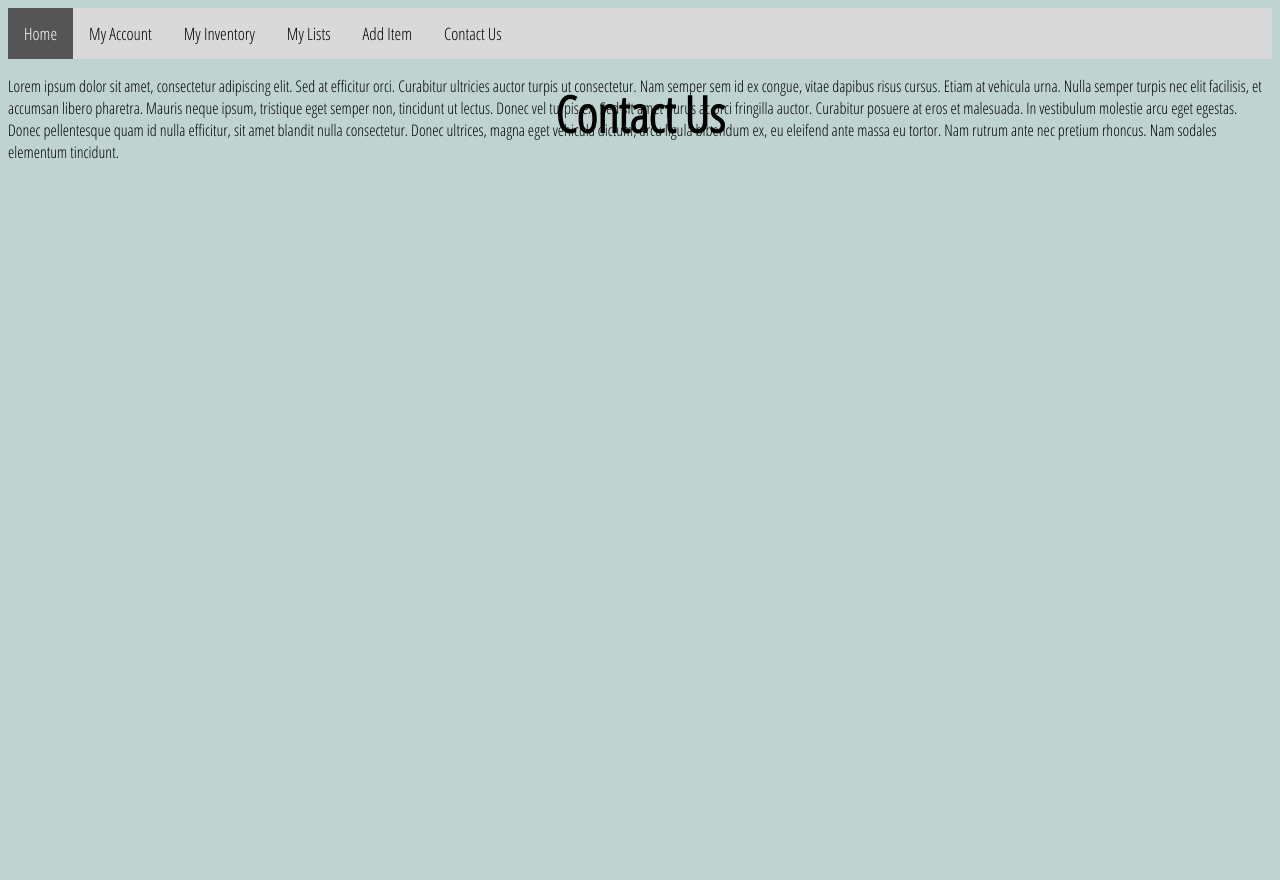
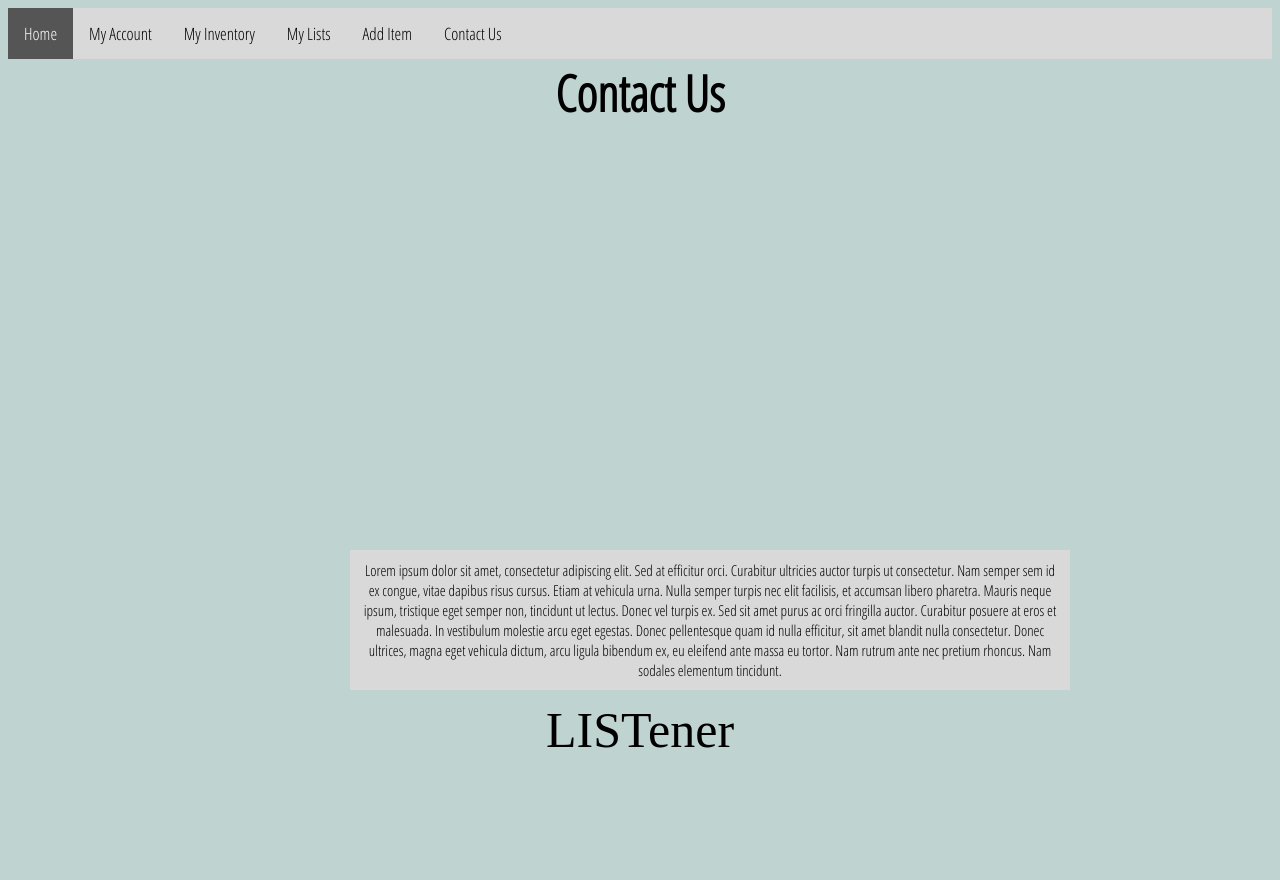
Before and after one commit to pasolano/cssiproject, a plain HTML site: page htmls/contact.html in a window 1280 px wide. Before the commit the page ends 800 px from the top, so only its background shows below. Drawn offline with Linux system fonts and the light colour scheme; a web font is replaced by a local one.

Commit message:
Contact Us page CSS

```diff
--- a/css/account2.css
+++ b/css/account2.css
@@ -1,7 +1,6 @@
 body {
   background-color: #BFD4D0;
   font-family: 'Open Sans Condensed', sans-serif;
-
 }
 
 .topnav {
@@ -22,7 +21,6 @@ body {
   background-color: #ddd;
   color: black;
 }
-
 
 .topnav a.active {
   background-color: #555555;
--- /dev/null
+++ b/css/contact.css
@@ -0,0 +1,69 @@
+body {
+  background-color: #BFD4D0;
+  font-family: 'Open Sans Condensed', sans-serif;
+}
+
+.topnav {
+  background-color: #D9D9D9;
+  overflow: hidden;
+}
+
+.topnav a {
+  float: left;
+  color: black;
+  text-align: center;
+  padding: 14px 16px;
+  text-decoration: none;
+  font-size: 17px;
+}
+
+.topnav a:hover {
+  background-color: #ddd;
+  color: black;
+}
+
+.topnav a.active {
+  background-color: #555555;
+  color: white;
+}
+
+h2 {
+  font-size: 50px;
+  left: 0;
+  /* line-height: 100px; */
+  margin: auto;
+  /* margin-top: -100px; */
+  top: 80px;
+  width: 100%;
+}
+
+.h2 {
+  text-align: center;
+}
+
+#contact_us {
+    background-color: #D9D9D9;
+    /* width: 300px;
+    border: 25px solid green; */
+    /* bottom: 200px; */
+    position: absolute;
+    top: 550px;
+    right: 350px;
+    left: 350px;
+    width: 700px;
+    font-size: 15px;
+    padding: 10px;
+  }
+
+  footer {
+    text-align: center;
+    font-family: 'Libre Barcode 39 Extended Text';
+    font-size: 50px;
+    left: 0;
+    line-height: 200px;
+    margin: auto;
+    margin-top: -100px;
+    position: absolute;
+    top: 85%;
+    width: 100%;
+    }
--- a/htmls/contact.html
+++ b/htmls/contact.html
@@ -1,7 +1,7 @@
 <!DOCTYPE html>
 <html>
 <head>
-  <link rel="stylesheet" href="../css/account2.css">
+  <link rel="stylesheet" href="../css/contact.css">
   <link href="https://fonts.googleapis.com/css?family=Libre+Barcode+39+Extended+Text" rel="stylesheet">
   <link href="https://fonts.googleapis.com/css?family=Open+Sans+Condensed:300" rel="stylesheet">
   <link rel="icon" type="image/jpg" href="/LISTener_images/LISTenerLogo.jpg">
@@ -20,12 +20,13 @@
 
 
       <h2 class=h2>Contact Us</h2>
-
-
-<div>
-  <p>
+<center>
+<div id="contact_us">
     Lorem ipsum dolor sit amet, consectetur adipiscing elit. Sed at efficitur orci. Curabitur ultricies auctor turpis ut consectetur. Nam semper sem id ex congue, vitae dapibus risus cursus. Etiam at vehicula urna. Nulla semper turpis nec elit facilisis, et accumsan libero pharetra. Mauris neque ipsum, tristique eget semper non, tincidunt ut lectus. Donec vel turpis ex. Sed sit amet purus ac orci fringilla auctor. Curabitur posuere at eros et malesuada. In vestibulum molestie arcu eget egestas. Donec pellentesque quam id nulla efficitur, sit amet blandit nulla consectetur. Donec ultrices, magna eget vehicula dictum, arcu ligula bibendum ex, eu eleifend ante massa eu tortor. Nam rutrum ante nec pretium rhoncus. Nam sodales elementum tincidunt.
-  </p>
 </div>
+</center>
+<footer>
+  <p>LISTener</p>
+</footer>
 </body>
 </html>
```
Also changed, not shown: htmls/account2.html (+3 -1 lines). Lines whose indentation alone changed are shown as unchanged.
